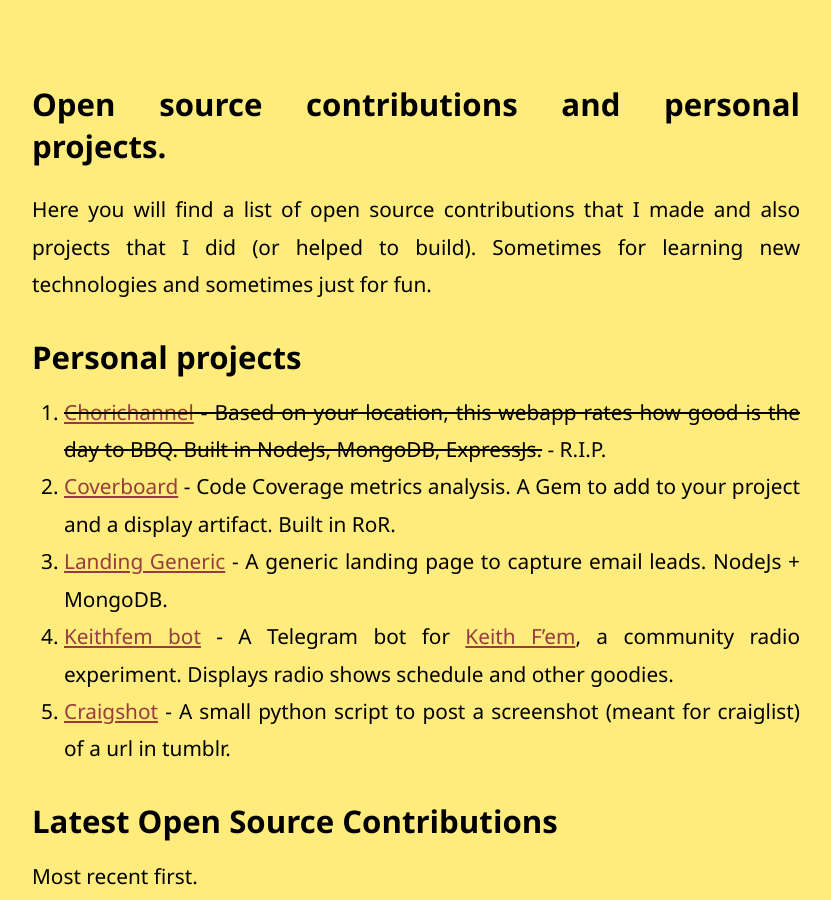
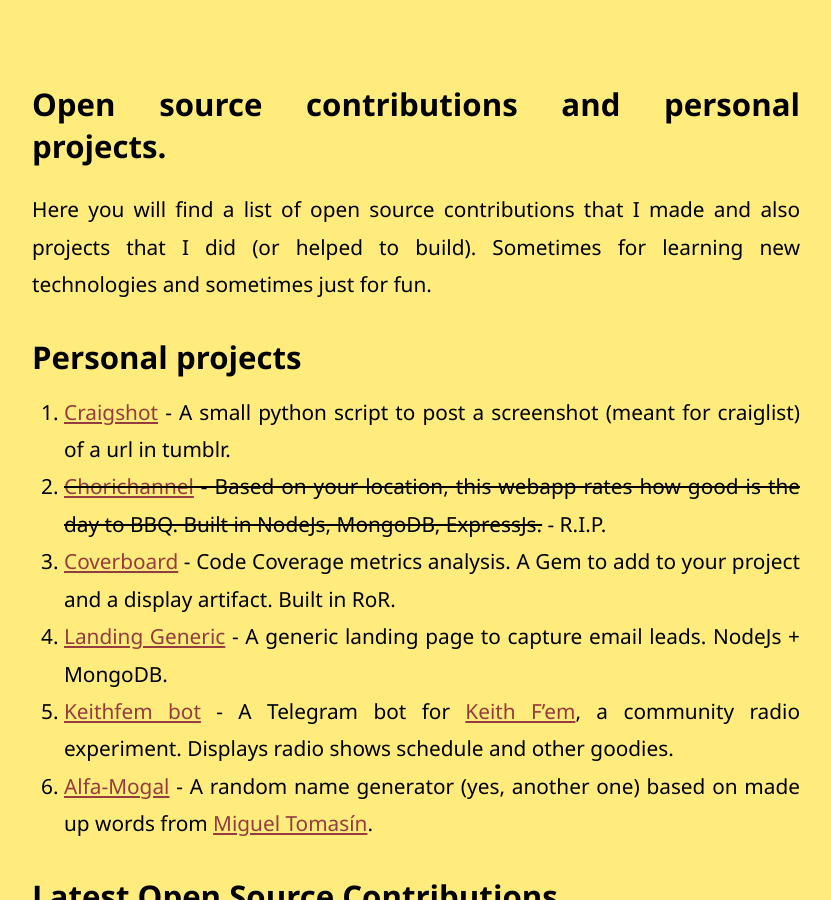
Before and after one commit to mazzi/mazzi.github.com, a Jekyll site: the page built from projects.md, in a window 1280 px wide and 900 px high. Shown: the whole window, without its empty margins (224-1055 px from the left). Built offline with Jekyll 4.4.1, drawn with Linux system fonts in a browser that asks for light colours.

Commit message:
feat: new mini project alfa-nogal

```diff
--- a/projects.md
+++ b/projects.md
@@ -7,11 +7,12 @@ Here you will find a list of open source contributions that I made and also proj
 
 ### Personal projects
 
-1. ~~[Chorichannel](http://www.chorichannel.com.ar) - Based on your location, this webapp rates how good is the day to BBQ. Built in NodeJs, MongoDB, ExpressJs.~~ - R.I.P.
-2. [Coverboard](https://github.com/Coverboard) - Code Coverage metrics analysis. A Gem to add to your project and a display artifact. Built in RoR.
-3. [Landing Generic](https://github.com/mazzi/landing-generic) - A generic landing page to capture email leads. NodeJs + MongoDB.
-4. [Keithfem bot](https://github.com/mazzi/keithfembot) - A Telegram bot for [Keith F'em](https://www.keithfem.com/), a community radio experiment. Displays radio shows schedule and other goodies.
-5. [Craigshot](https://github.com/mazzi/craigshot) - A small python script to post a screenshot (meant for craiglist) of a url in tumblr.
+1. [Craigshot](https://github.com/mazzi/craigshot) - A small python script to post a screenshot (meant for craiglist) of a url in tumblr.
+2. ~~[Chorichannel](http://www.chorichannel.com.ar) - Based on your location, this webapp rates how good is the day to BBQ. Built in NodeJs, MongoDB, ExpressJs.~~ - R.I.P.
+3. [Coverboard](https://github.com/Coverboard) - Code Coverage metrics analysis. A Gem to add to your project and a display artifact. Built in RoR.
+4. [Landing Generic](https://github.com/mazzi/landing-generic) - A generic landing page to capture email leads. NodeJs + MongoDB.
+5. [Keithfem bot](https://github.com/mazzi/keithfembot) - A Telegram bot for [Keith F'em](https://www.keithfem.com/), a community radio experiment. Displays radio shows schedule and other goodies.
+6. [Alfa-Mogal](https://tulip-incandescent-wannanosaurus.glitch.me/) - A random name generator (yes, another one) based on made up words from [Miguel Tomasín](https://es.wikipedia.org/wiki/Reynols).
 
 ### Latest Open Source Contributions
 
```
